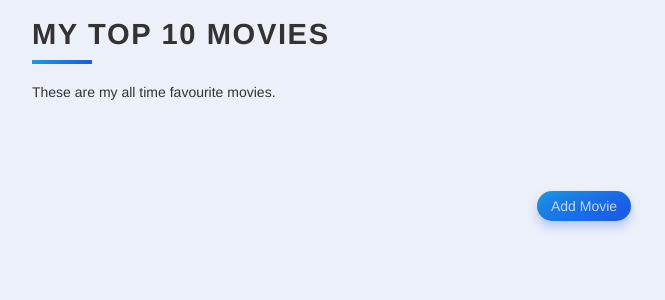
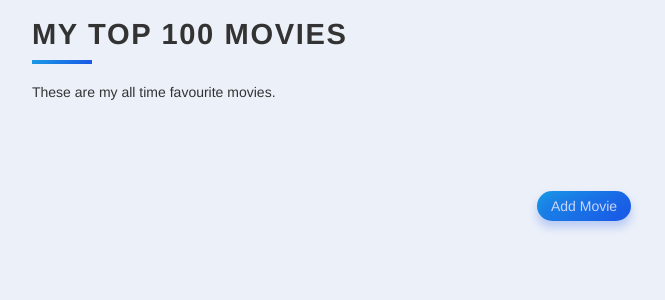
Before and after one commit to lenargasimov/my-top-10-movies, a Flask app: page / in a window 1280 px wide. Shown: the top 300 px of the page, without its empty margins (56-721 px from the left). Run offline with Flask 2, Linux system fonts and the light colour scheme; data that the repository does not hold is empty; some libraries are stand-ins or nearby versions.

Commit message:
refactor: changed header name

```diff
--- a/templates/index.html
+++ b/templates/index.html
@@ -9,11 +9,11 @@
   <link rel="stylesheet" href="{{ url_for('static', filename='css/styles.css') }}">
 {% endblock %}
 
-{% block title %}My Top 10 Movies{% endblock %}
+{% block title %}My Top 100 Movies{% endblock %}
 
 {% block content %}
 <div class="container">
-  <h1 class="heading">My Top 10 Movies</h1>
+  <h1 class="heading">My Top 100 Movies</h1>
   <p class="description">These are my all time favourite movies.</p>
     {% for movie in movies %}
   <div class="card" >
```
